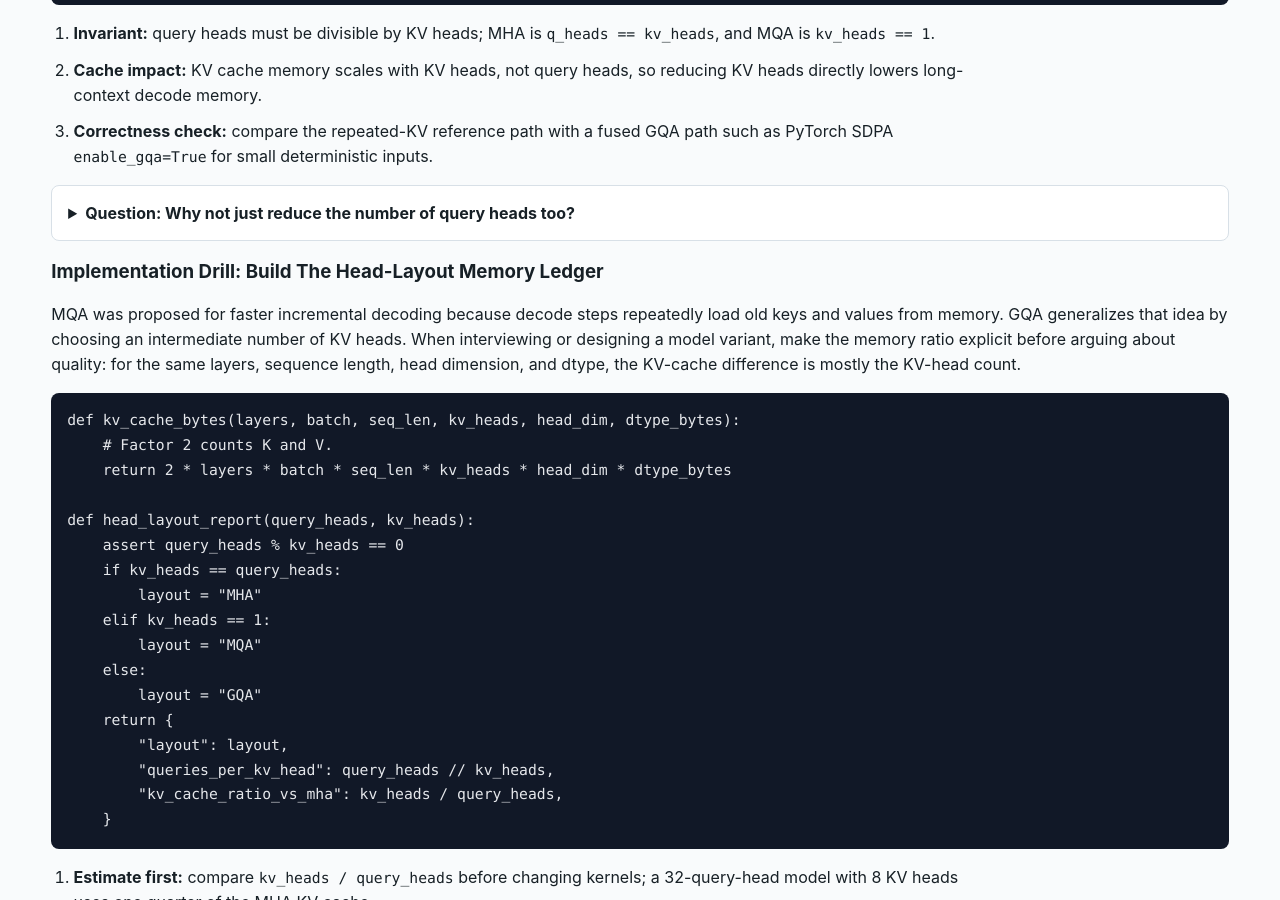
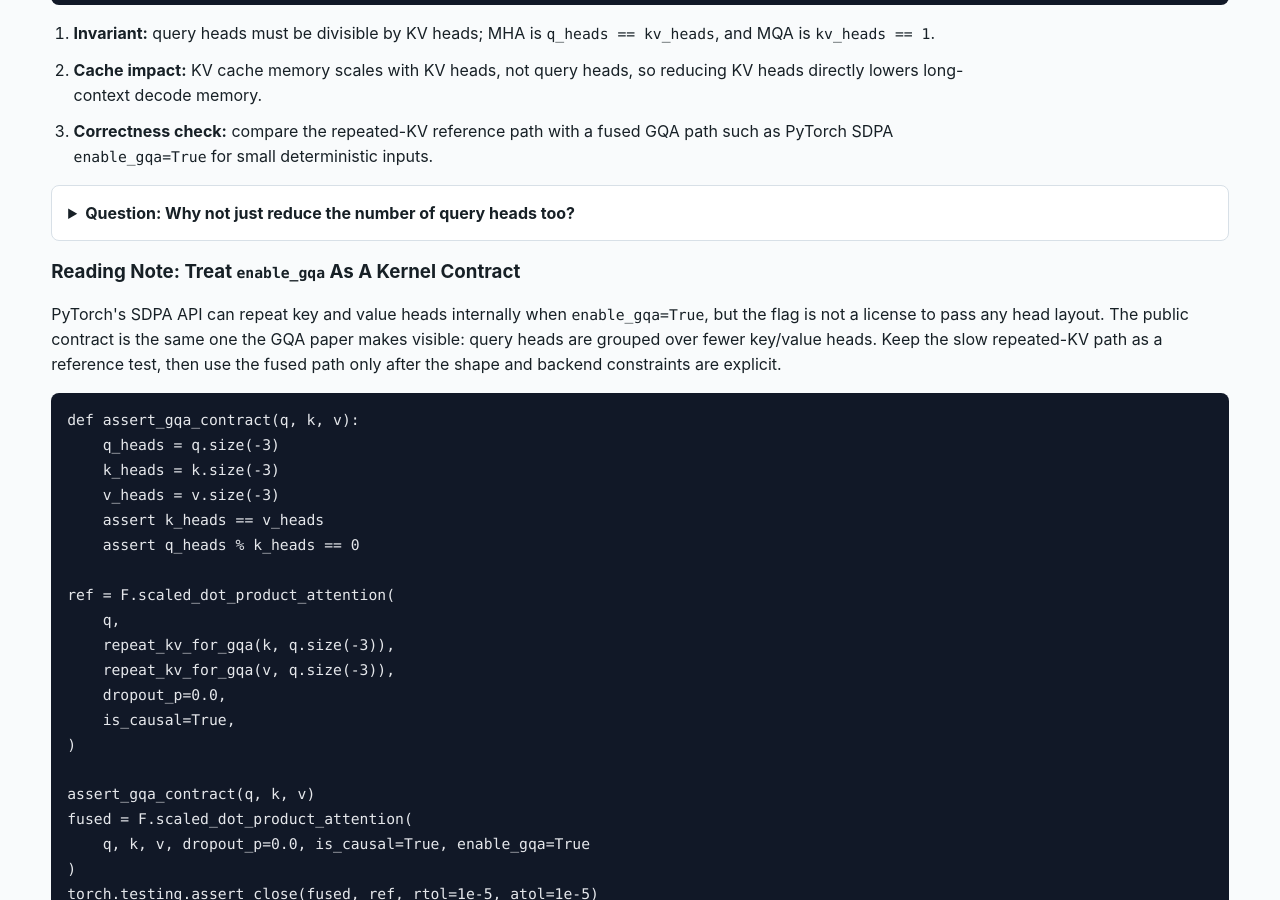
Before and after one commit to kennethli319/kennethli319.github.io, a Jekyll site: the page llm-ml-course/lessons/transformer-internals.html, which Jekyll copies as it is, in a window 1280 px wide and 900 px high, scrolled down 2864 px. Built offline with Jekyll 4.4.1, drawn with Linux system fonts in a browser that asks for light colours; some of the changed text lies outside the part shown.

Commit message:
Sync LLM course GQA note

```diff
--- a/llm-ml-course/lessons/transformer-internals.html
+++ b/llm-ml-course/lessons/transformer-internals.html
@@ -131,6 +131,44 @@ out = torch.nn.functional.scaled_dot_product_attention(
         <summary>Question: Why not just reduce the number of query heads too?</summary>
         <p>GQA keeps multiple query heads while sharing fewer key/value heads, so it aims for a middle ground: lower KV cache bandwidth and memory than MHA while preserving more attention capacity than MQA.</p>
       </details>
+      <h3>Reading Note: Treat <code>enable_gqa</code> As A Kernel Contract</h3>
+      <p>
+        PyTorch's SDPA API can repeat key and value heads internally when
+        <code>enable_gqa=True</code>, but the flag is not a license to pass any
+        head layout. The public contract is the same one the GQA paper makes
+        visible: query heads are grouped over fewer key/value heads. Keep the
+        slow repeated-KV path as a reference test, then use the fused path only
+        after the shape and backend constraints are explicit.
+      </p>
+      <pre><code class="language-python">def assert_gqa_contract(q, k, v):
+    q_heads = q.size(-3)
+    k_heads = k.size(-3)
+    v_heads = v.size(-3)
+    assert k_heads == v_heads
+    assert q_heads % k_heads == 0
+
+ref = F.scaled_dot_product_attention(
+    q,
+    repeat_kv_for_gqa(k, q.size(-3)),
+    repeat_kv_for_gqa(v, q.size(-3)),
+    dropout_p=0.0,
+    is_causal=True,
+)
+
+assert_gqa_contract(q, k, v)
+fused = F.scaled_dot_product_attention(
+    q, k, v, dropout_p=0.0, is_causal=True, enable_gqa=True
+)
+torch.testing.assert_close(fused, ref, rtol=1e-5, atol=1e-5)</code></pre>
+      <ol class="steps">
+        <li><strong>Use the flag for production shape:</strong> pass fewer KV heads to the kernel so the cache layout matches the model, not an expanded debugging tensor.</li>
+        <li><strong>Keep the reference path:</strong> explicit repetition is easier to inspect in unit tests and catches accidental head-order changes.</li>
+        <li><strong>Check backend support:</strong> PyTorch documents GQA support as backend-limited, so benchmark the exact dtype, device, head dimension, and sequence shape you plan to serve.</li>
+      </ol>
+      <details class="qa">
+        <summary>Question: What mistake does the repeated-KV reference prevent?</summary>
+        <p>It catches implementations that reduce memory by using fewer KV heads but accidentally map query heads to the wrong shared key/value head.</p>
+      </details>
       <h3>Implementation Drill: Build The Head-Layout Memory Ledger</h3>
       <p>
         MQA was proposed for faster incremental decoding because decode steps
```
